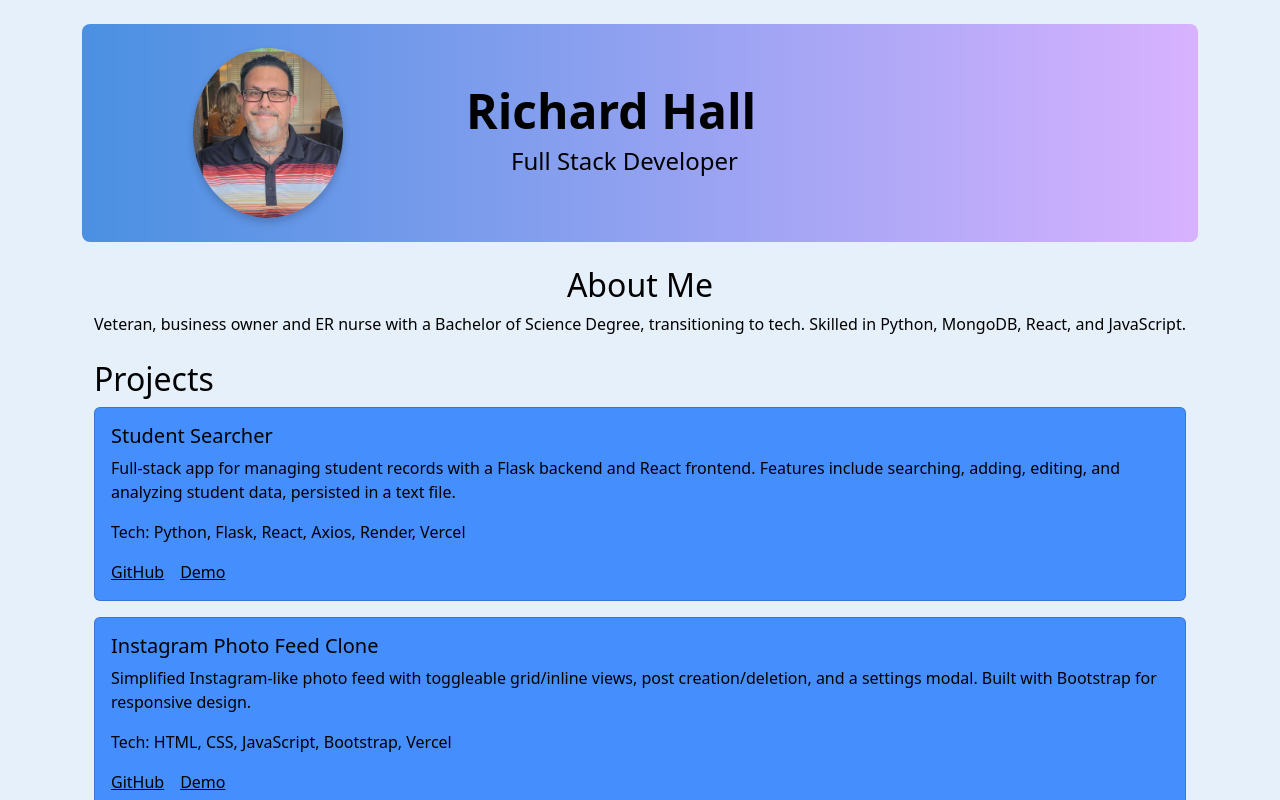
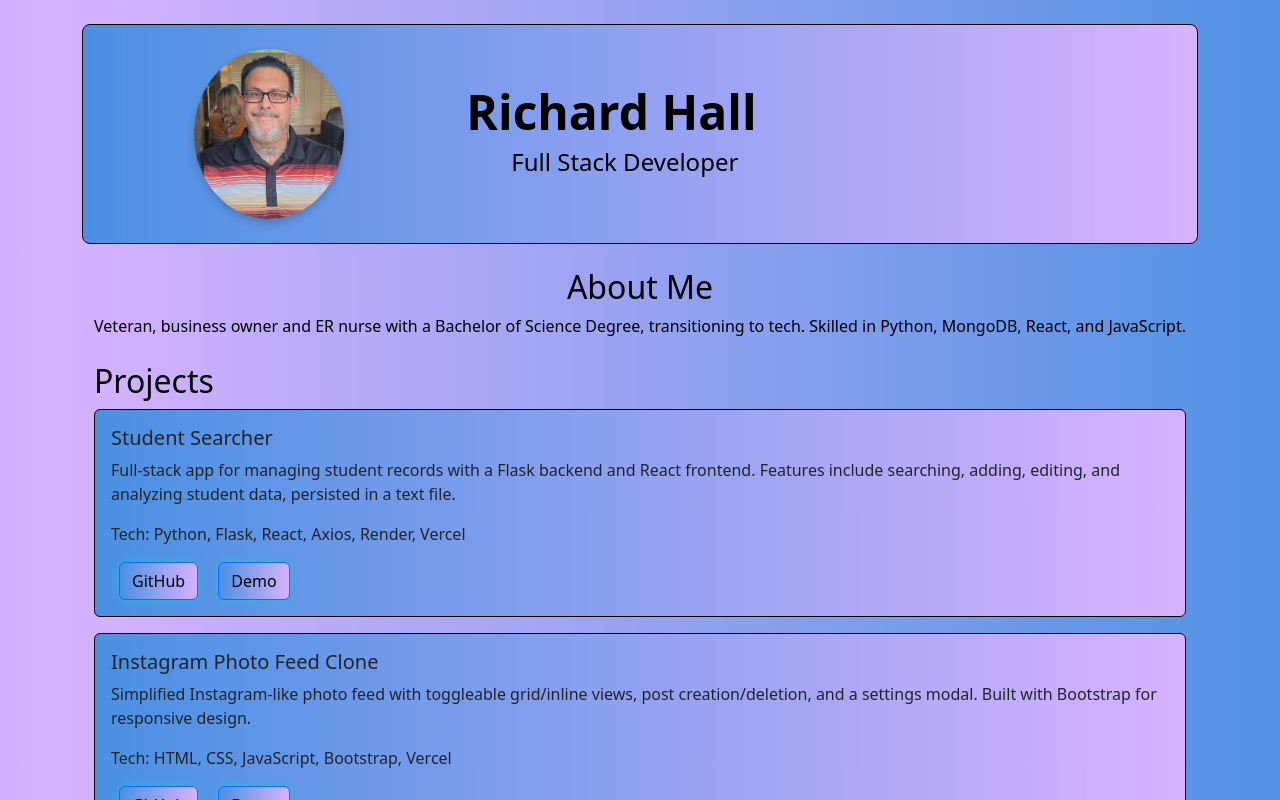
Before and after one commit to Cyberbot777/portfolio, a React (Create React App) app: page / in a window 1280 px wide. Shown: the top 800 px of the page. Built offline with nearby package versions, Linux system fonts and the light colour scheme.

Commit message:
Set moving gradient background, black boarder around cards

```diff
--- /dev/null
+++ b/src/App.css
@@ -0,0 +1,16 @@
+/* src/App.css */
+/* New: Moving gradient background */
+.app-background {
+  background: linear-gradient(90deg, #4a90e2, #d8b2ff, #4a90e2); /* Matches Header gradient */
+  background-size: 200% 200%;
+  animation: gradientShift 15s ease infinite;
+  color: #000000;
+  min-height: 100vh;
+  display: flex;
+  flex-direction: column;
+}
+@keyframes gradientShift {
+  0% { background-position: 0% 50%; }
+  50% { background-position: 100% 50%; }
+  100% { background-position: 0% 50%; }
+}
--- a/src/App.js
+++ b/src/App.js
@@ -1,28 +1,21 @@
-
+// src/App.js
 import React from 'react';
 import { Container } from 'react-bootstrap';
 import Header from './components/Header';
 import About from './components/About';
 import Projects from './components/Projects';
 import Contact from './components/Contact';
+import './App.css'; // Added: Link to new CSS
 
 const App = () => (
-  <div
-    style={{
-      background: '#E6F0FA',
-      color: '#000000',
-      minHeight: '100vh',
-      display: 'flex',
-      flexDirection: 'column',
-    }}
-  >
+  <div className="app-background"> {/* Changed: Added class for moving gradient */}
     <Container style={{ flex: '1 0 auto' }}>
       <Header />
       <About />
       <Projects />
       <Contact />
     </Container>
-    <footer style={{ background: '#E6F0FA', textAlign: 'center', padding: '1rem 0' }} />
+    <footer style={{ textAlign: 'center', padding: '1rem 0' }} /> {/* Changed: Removed background */}
   </div>
 );
 
--- /dev/null
+++ b/src/components/Contact.css
@@ -0,0 +1,16 @@
+/* src/components/Contact.css */
+/* Updated: Button text bold */
+.custom-btn {
+  background: linear-gradient(90deg, #4a90e2, #d8b2ff);
+  border: none;
+  border-radius: 20px;
+  padding: 8px 16px;
+  color: #000000 !important;
+  font-weight: bold; /* Added: Bold text */
+  transition: all 0.3s ease;
+  box-shadow: 0 0 10px rgba(0, 221, 235, 0.5);
+}
+.custom-btn:hover {
+  box-shadow: 0 0 20px rgba(0, 221, 235, 0.8);
+  transform: translateY(-2px);
+}
--- a/src/components/Contact.js
+++ b/src/components/Contact.js
@@ -1,13 +1,15 @@
-
+// src/components/Contact.js
 import React from 'react';
-import { Container } from 'react-bootstrap';
+import { Container, Button } from 'react-bootstrap'; // Changed: Added Button
+import './Contact.css'; // Added: Link to new CSS
 
 const Contact = () => (
   <Container className="text-center my-4">
     <h2>Contact</h2>
-    <p>
-      <a href="https://github.com/Cyberbot777" style={{ color: '#000000' }}>GitHub</a>
-    </p>
+    <div> {/* Added: Wrap buttons for spacing */}
+      <Button className="custom-btn mx-2" href="https://github.com/Cyberbot777">GitHub</Button> {/* Changed: Button instead of <a> */}
+      <Button className="custom-btn mx-2" href="https://www.linkedin.com/in/richard-h-169b08364/">LinkedIn</Button> {/* Added: LinkedIn button */}
+    </div>
   </Container>
 );
 
--- a/src/components/Header.css
+++ b/src/components/Header.css
@@ -1,18 +1,19 @@
 /* src/components/Header.css */
-/* Reverted: Exact master version before centering attempts */
+/* Updated: Added subtle black border */
 .header-container {
-  background: linear-gradient(90deg, #4a90e2, #d8b2ff); /* Blue to purple */
+  background: linear-gradient(90deg, #4a90e2, #d8b2ff);
   animation: slideIn 0.8s ease-out;
+  border: 1px solid #000000 !important; /* Added: Same subtle border as project cards */
 }
 .profile-pic {
-  border-radius: 50%; /* Oval shape */
-  box-shadow: 0 4px 8px rgba(0, 0, 0, 0.2); /* Shadow */
-  transition: transform 0.3s ease; /* Hover zoom */
-  object-fit: cover; /* Fit pic */
-  object-position: center; /* Center pic */
+  border-radius: 50%;
+  box-shadow: 0 4px 8px rgba(0, 0, 0, 0.2);
+  transition: transform 0.3s ease;
+  object-fit: cover;
+  object-position: center;
 }
 .profile-pic:hover {
-  transform: scale(1.1); /* Zoom */
+  transform: scale(1.1);
 }
 @keyframes slideIn {
   0% { transform: translateY(-50px); opacity: 0; }
--- a/src/components/Header.js
+++ b/src/components/Header.js
@@ -20,7 +20,7 @@ const Header = () => (
       </Col>
       <Col xs={8}>
         <h1 style={{ fontWeight: 'bold', fontSize: '3rem' }}>Richard Hall</h1>
-        <div className="text-left" style={{ paddingLeft: '45px' }}> {}
+        <div className="text-left" style={{ paddingLeft: '45px' }}>
           <h2 style={{ fontSize: '1.5rem', color: '#000000' }}>Full Stack Developer</h2>
         </div>
       </Col>
--- /dev/null
+++ b/src/components/Projects.css
@@ -0,0 +1,28 @@
+/* src/components/Projects.css */
+/* Updated: Subtle border */
+.project-card {
+  background: linear-gradient(90deg, #4a90e2, #d8b2ff);
+  color: #000000;
+  border: 1px solid #000000 !important; /* Changed: Thinner border (1px) */
+  transform: scale(1);
+  transition: all 0.3s ease-in-out;
+  cursor: pointer;
+}
+.project-card:hover {
+  background: linear-gradient(90deg, #3a7bd5, #c29bff);
+  transform: scale(1.05);
+}
+.custom-btn {
+  background: linear-gradient(90deg, #4a90e2, #d8b2ff);
+  border: none;
+  border-radius: 20px;
+  padding: 8px 16px;
+  color: #000000 !important;
+  font-weight: bold;
+  transition: all 0.3s ease;
+  box-shadow: 0 0 10px rgba(0, 221, 235, 0.5);
+}
+.custom-btn:hover {
+  box-shadow: 0 0 20px rgba(0, 221, 235, 0.8);
+  transform: translateY(-2px);
+}
--- a/src/components/Projects.js
+++ b/src/components/Projects.js
@@ -1,5 +1,7 @@
+// src/components/Projects.js
 import React, { useState } from 'react';
-import { Card, Container } from 'react-bootstrap';
+import { Card, Container, Button } from 'react-bootstrap'; // Changed: Added Button
+import './Projects.css'; // Added: Link to new CSS
 
 const Projects = () => {
   const [hoveredCard, setHoveredCard] = useState(null);
@@ -37,14 +39,7 @@ const Projects = () => {
       {projects.map((project, index) => (
         <Card
           key={index}
-          className="mb-3"
-          style={{
-            background: hoveredCard === index ? 'rgba(0, 100, 255, 0.75)' : 'rgba(0, 100, 255, 0.7)',
-            color: '#000000',
-            transform: hoveredCard === index ? 'scale(1.05)' : 'scale(1)',
-            transition: 'all 0.3s ease-in-out',
-            cursor: 'pointer',
-          }}
+          className="mb-3 project-card" // Changed: Added class for styling
           onMouseEnter={() => handleMouseEnter(index)}
           onMouseLeave={handleMouseLeave}
         >
@@ -52,8 +47,8 @@ const Projects = () => {
             <Card.Title>{project.title}</Card.Title>
             <Card.Text>{project.description}</Card.Text>
             <Card.Text>Tech: {project.tech}</Card.Text>
-            <Card.Link href={project.github} style={{ color: '#000000' }}>GitHub</Card.Link>
-            <Card.Link href={project.demo} style={{ color: '#000000' }}>Demo</Card.Link>
+            <Button className="custom-btn mx-2" href={project.github}>GitHub</Button> {/* Changed: Button instead of Card.Link */}
+            <Button className="custom-btn mx-2" href={project.demo}>Demo</Button> {/* Changed: Button instead of Card.Link */}
           </Card.Body>
         </Card>
       ))}
```
